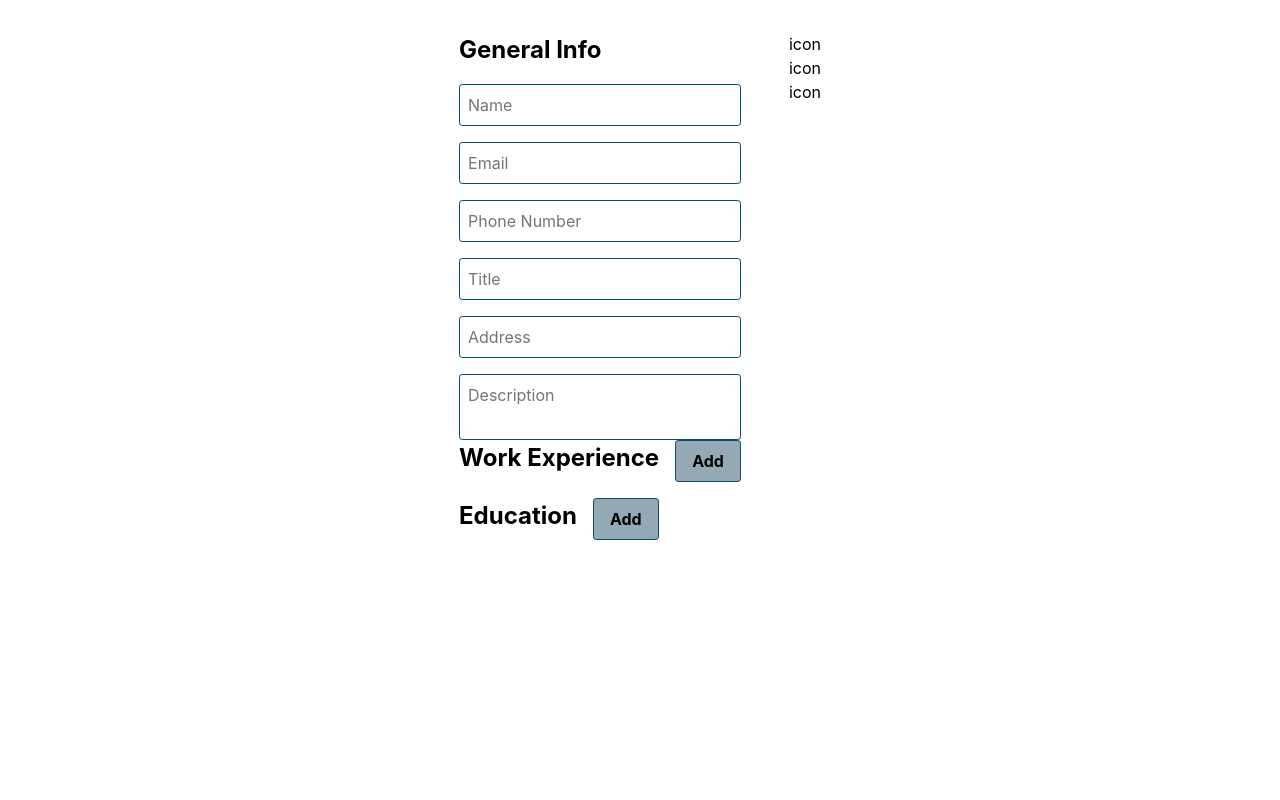
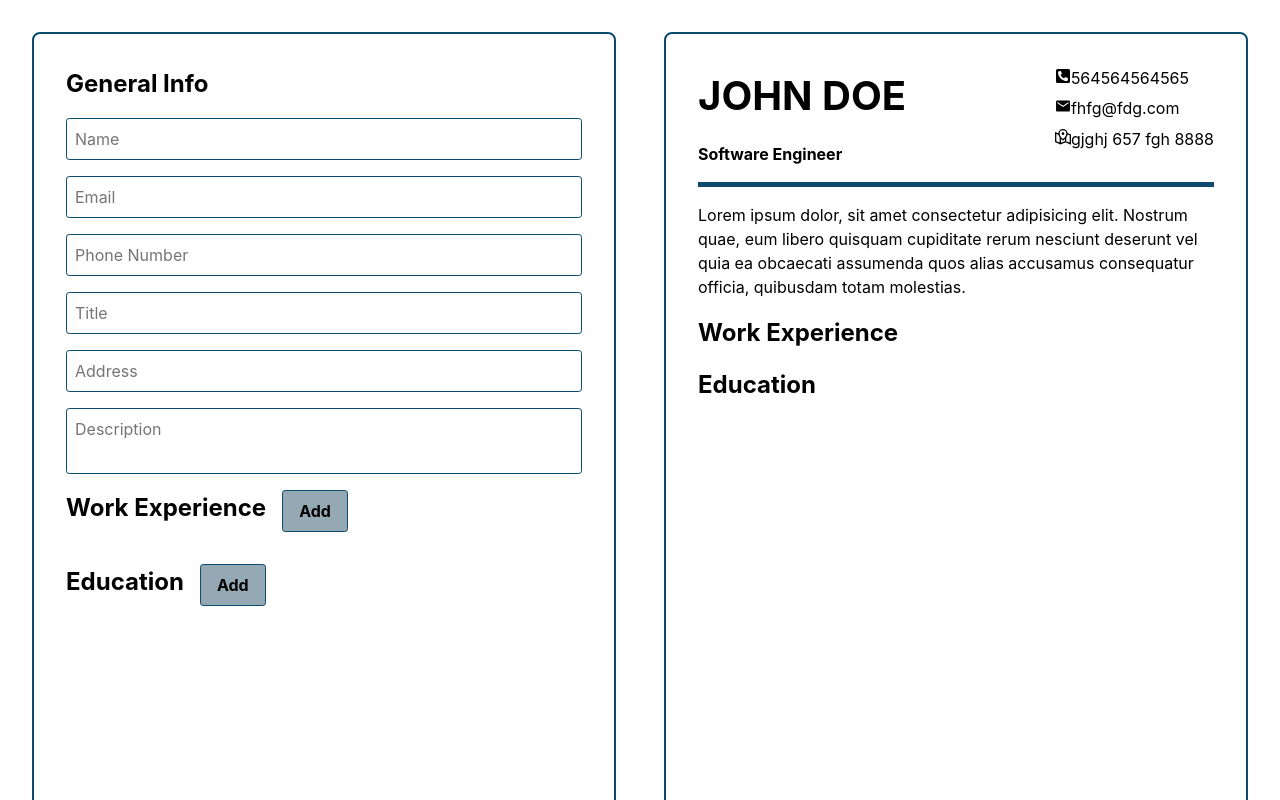
Before and after one commit to leinierperez/cv-builder, a React (Create React App) app: page / in a window 1280 px wide. Shown: the top 800 px of the page. Built offline with nearby package versions, Linux system fonts and the light colour scheme.

Commit message:
Finish preview component and add styles

```diff
--- /dev/null
+++ b/src/Preview.css
@@ -0,0 +1,50 @@
+.editor,
+.preview {
+  display: flex;
+  flex-direction: column;
+  width: 600px;
+  padding: 2rem;
+  gap: 1rem;
+  border: 2px solid #0c4a6e;
+  border-radius: 0.5rem;
+}
+
+.preview {
+  height: 1000px;
+}
+
+.top-header {
+  display: flex;
+  justify-content: space-between;
+  border-bottom: 5px solid #0c4a6e;
+  padding-bottom: 1rem;
+}
+
+.top-header .left,
+.top-header .right {
+  display: flex;
+  flex-direction: column;
+  gap: 1rem;
+}
+
+.top-header .right {
+  gap: 0.4rem;
+}
+
+.name {
+  text-transform: uppercase;
+  font-size: 2.5em;
+}
+
+.experience,
+.education {
+  display: flex;
+  flex-direction: column;
+  gap: 0.5rem;
+}
+
+.experience .group,
+.education .group {
+  display: flex;
+  justify-content: space-between;
+}
--- a/src/components/Preview.js
+++ b/src/components/Preview.js
@@ -1,4 +1,8 @@
 import React, { Component } from 'react';
+import { FaPhoneSquareAlt } from 'react-icons/fa';
+import { GrMapLocation } from 'react-icons/gr';
+import { IoMdMail } from 'react-icons/io';
+import '../Preview.css';
 
 class Preview extends Component {
   constructor(props) {
@@ -11,20 +15,36 @@ class Preview extends Component {
       <div className='preview'>
         <div className='top-header'>
           <div className='left'>
-            <h1 className='firstName'>{generalInfo.name}</h1>
-            <h4 className='title'>{generalInfo.title}</h4>
+            <h1 className='name'>{generalInfo.name}John Doe</h1>
+            <h4 className='title'>{generalInfo.title}Software Engineer</h4>
           </div>
           <div className='right'>
-            <div>icon{generalInfo.phone}</div>
-            <div>icon{generalInfo.email}</div>
-            <div>icon{generalInfo.address}</div>
+            <div>
+              <FaPhoneSquareAlt />
+              {generalInfo.phone}564564564565
+            </div>
+            <div>
+              <IoMdMail />
+              {generalInfo.email}fhfg@fdg.com
+            </div>
+            <div>
+              <GrMapLocation />
+              {generalInfo.address}gjghj 657 fgh 8888
+            </div>
           </div>
         </div>
 
-        <div className='description'></div>
+        <div className='description'>
+          Lorem ipsum dolor, sit amet consectetur adipisicing elit. Nostrum
+          quae, eum libero quisquam cupiditate rerum nesciunt deserunt vel quia
+          ea obcaecati assumenda quos alias accusamus consequatur officia,
+          quibusdam totam molestias.
+        </div>
+        <div className='experience'>
+          <h2>Work Experience</h2>
           {this.props.experienceGroups.map((group) => {
             return (
-            <div key={group.id} className='experience'>
+              <div key={group.id} className='group'>
                 <p>{group.data.companyName}</p>
                 <p>
                   {group.data.position} | {group.data.startDate} -{' '}
@@ -33,9 +53,12 @@ class Preview extends Component {
               </div>
             );
           })}
+        </div>
+        <div className='education'>
+          <h2>Education</h2>
           {this.props.educationGroups.map((group) => {
             return (
-            <div key={group.id} className='education'>
+              <div key={group.id} className='group'>
                 <p>{group.data.degree}</p>
                 <p>
                   {group.data.universityName} | {group.data.startDate} -{' '}
@@ -45,6 +68,7 @@ class Preview extends Component {
             );
           })}
         </div>
+      </div>
     );
   }
 }
```
Lines whose indentation alone changed are shown as unchanged.
